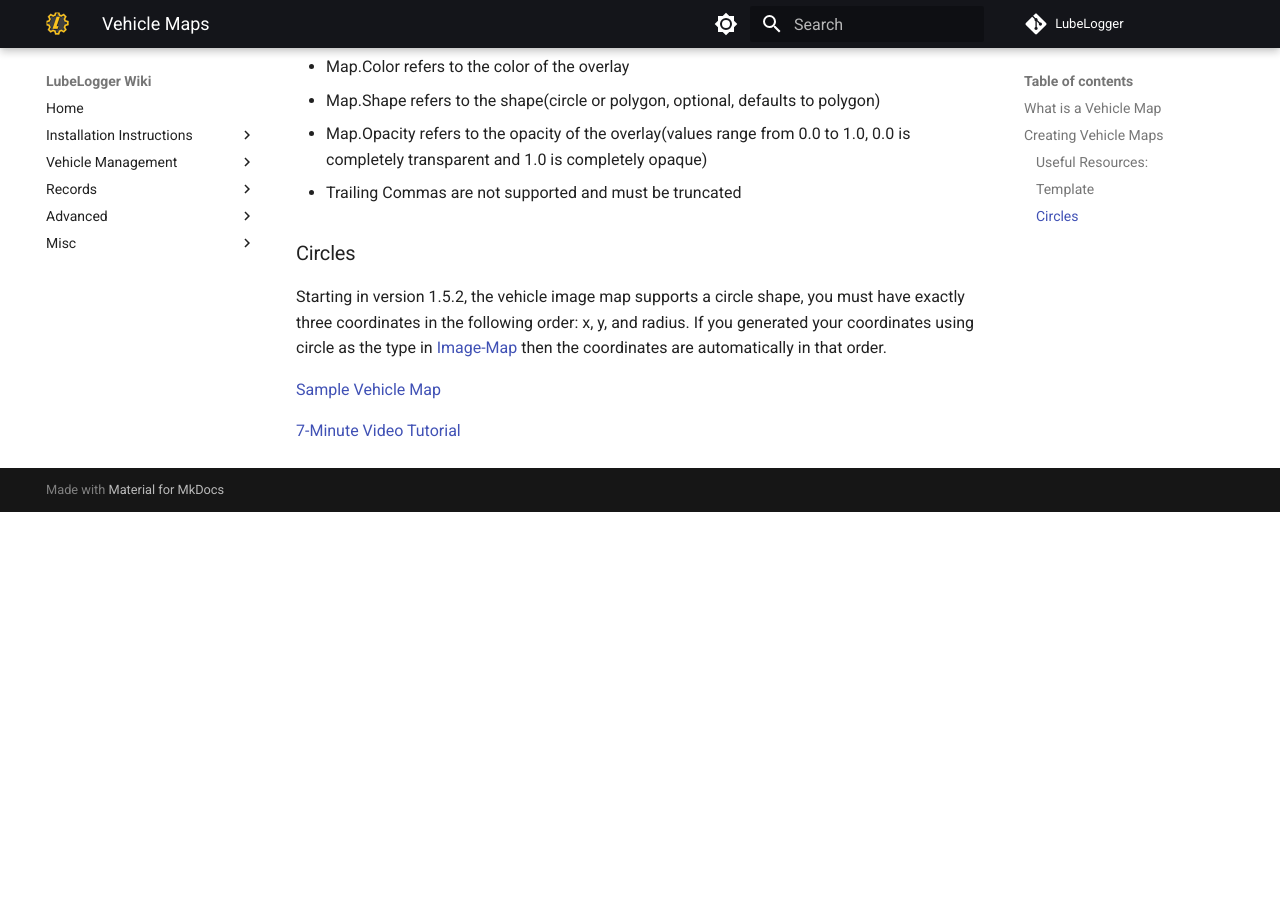
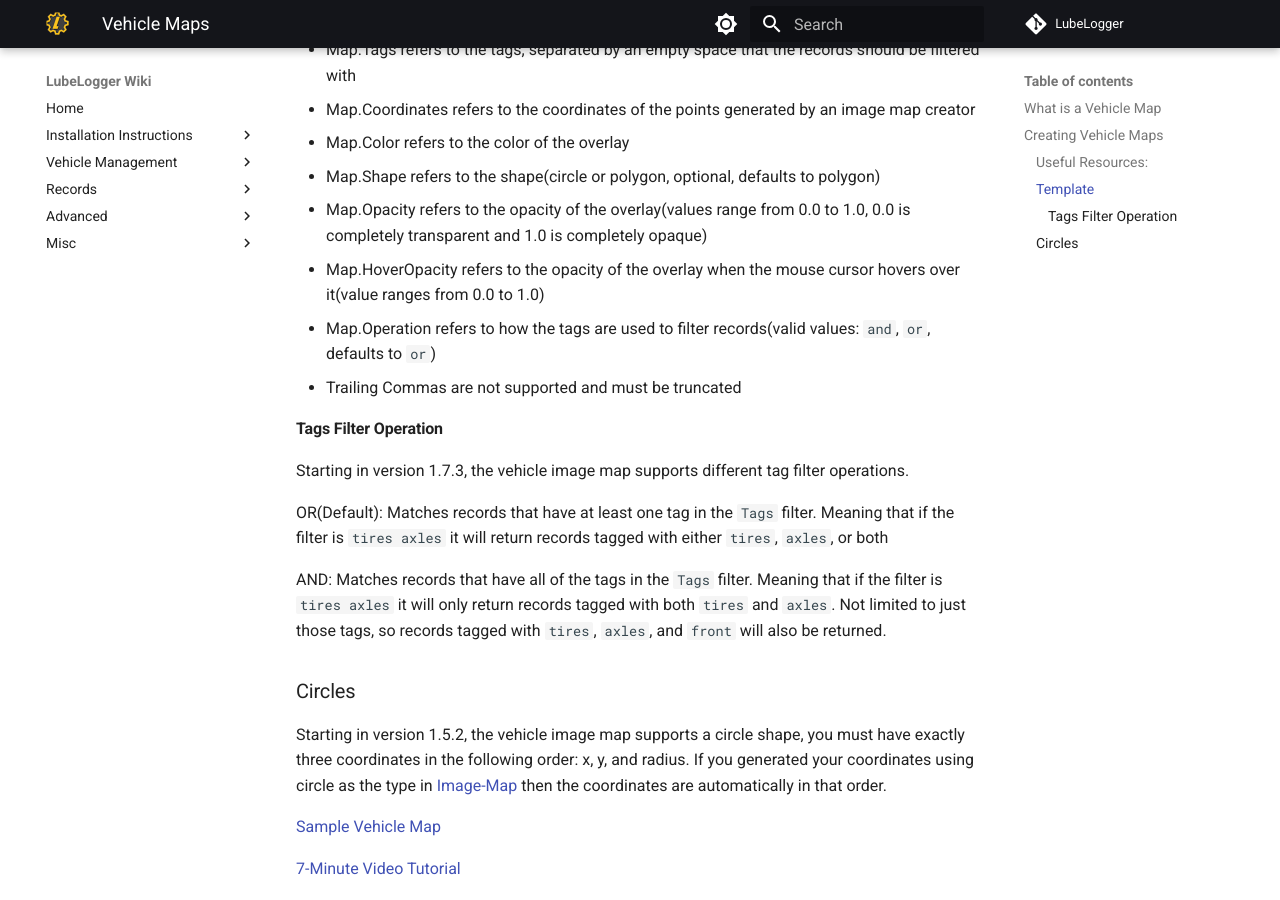
Before and after one commit to hargata/lubelog_docs, an MkDocs documentation site: the page built from docs/Advanced/Vehicle Maps.md, in a window 1280 px wide and 900 px high, scrolled down 1673 px. Built offline with MkDocs 1.6.1 and Material for MkDocs 9.7.7, drawn with Linux system fonts in a browser that asks for light colours; comment, search, counter and statistics services are not loaded; before the commit the page ends 2185 px from its top, so only the background shows below that; some of the changed text lies outside the part shown.

Commit message:
add operation in vehicle map.

```diff
--- a/docs/Advanced/Vehicle Maps.md
+++ b/docs/Advanced/Vehicle Maps.md
@@ -28,14 +28,18 @@ A vehicle map is an image of the vehicle that has interactive clickable elements
 			"Coordinates": "",
 			"Color": "#",
 			"Shape": "",
-			"Opacity": 0.5
+			"Opacity": 0.5,
+			"HoverOpacity": 0.75,
+			"Operation": "or"
 		},
 		{
 			"Tags": "",
 			"Coordinates": "",
 			"Color": "#",
 			"Shape": "",
-			"Opacity": 0.5
+			"Opacity": 0.5,
+			"HoverOpacity": 0.75,
+			"Operation": "and"
 		}
 	]
 }
@@ -49,7 +53,17 @@ A vehicle map is an image of the vehicle that has interactive clickable elements
 - Map.Color refers to the color of the overlay
 - Map.Shape refers to the shape(circle or polygon, optional, defaults to polygon)
 - Map.Opacity refers to the opacity of the overlay(values range from 0.0 to 1.0, 0.0 is completely transparent and 1.0 is completely opaque)
+- Map.HoverOpacity refers to the opacity of the overlay when the mouse cursor hovers over it(value ranges from 0.0 to 1.0)
+- Map.Operation refers to how the tags are used to filter records(valid values: `and`, `or`, defaults to `or`)
 - Trailing Commas are not supported and must be truncated
+
+#### Tags Filter Operation
+
+Starting in version 1.7.3, the vehicle image map supports different tag filter operations.
+
+OR(Default): Matches records that have at least one tag in the `Tags` filter. Meaning that if the filter is `tires axles` it will return records tagged with either `tires`, `axles`, or both
+
+AND: Matches records that have all of the tags in the `Tags` filter. Meaning that if the filter is `tires axles` it will only return records tagged with both `tires` and `axles`. Not limited to just those tags, so records tagged with `tires`, `axles`, and `front` will also be returned.
 
 ### Circles
 
```
Also changed, not shown: docs/Misc/Roadmap.md (+1 -0 lines).
